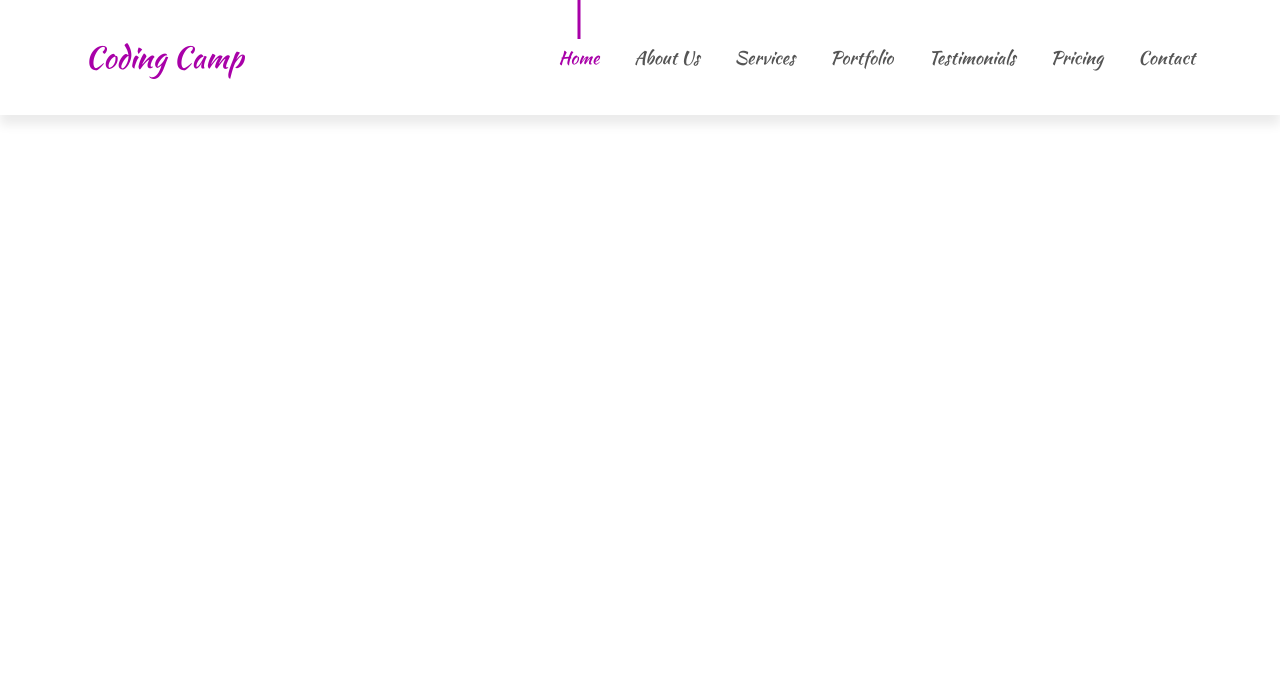
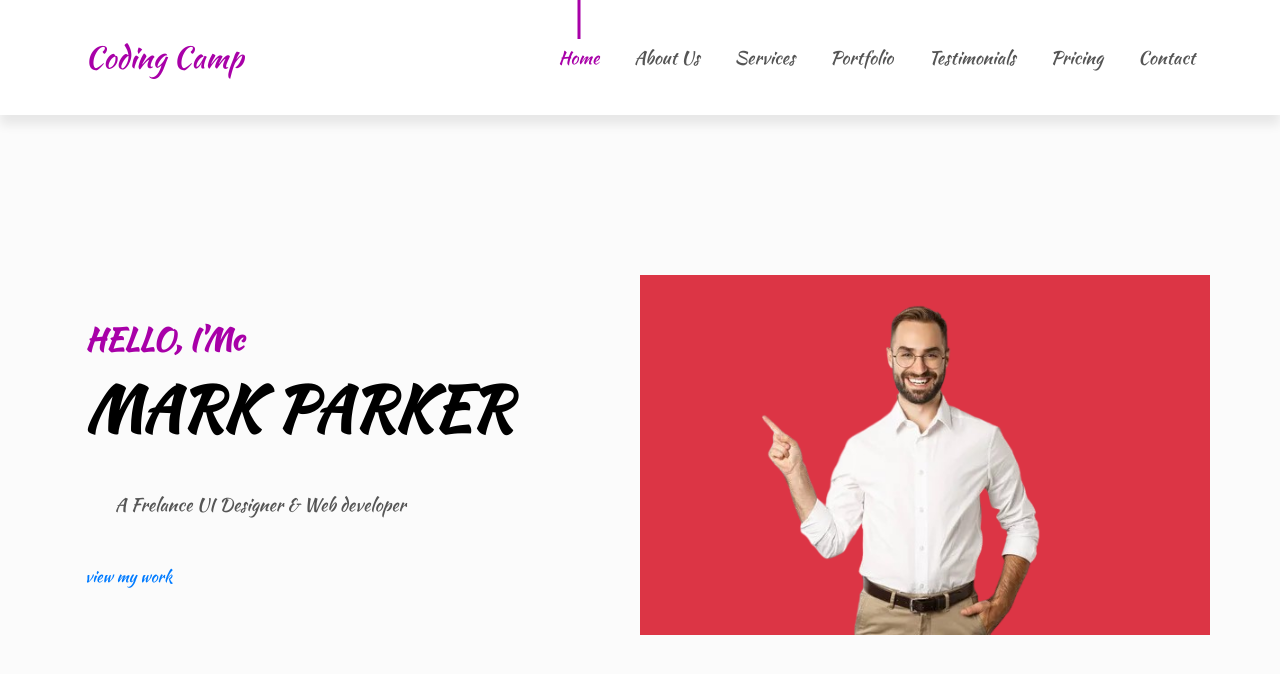
Before and after one commit to crecky07-aux/pagina-web-proyecto-final, a plain HTML site: page index.html in a window 1280 px wide. Drawn offline with Linux system fonts and the light colour scheme.

Commit message:
Add files via upload

```diff
--- a/css/style.css
+++ b/css/style.css
@@ -45,8 +45,8 @@ a,a:hover
 {
     text-decoration: none;
 }
+
 /*navbar*/
-
 .navbar
 {
      background-color: var(--white);
@@ -107,3 +107,38 @@ a,a:hover
 {
      height: 45px;
 }
+
+/* home section */
+.header-content
+ {
+    background-color: #fbfbfb;
+    height: 800px;
+    padding-top: 110px;
+    position: relative;
+    overflow: hidden;
+ }
+
+ .home-text h4
+ {
+    font-size: 30px;
+    font-weight: 600;
+    padding-bottom: 8px;
+    color: var(--main-color);
+ }
+
+ .home-text h1
+ {
+    font-size: 60px;
+    font-weight: 600;
+    padding-bottom: 8px;
+    color: var(--black-900);
+ }
+
+ .home-text p
+ {
+    font-size: 18px;
+    line-height: 28px;
+    color: var(--black-400);
+    font-weight: 300;
+    padding: 30px;
+ }
--- a/index.html
+++ b/index.html
@@ -51,7 +51,30 @@
        </div>
      </nav>
      <!--home section-->
+       <section class="home" id="home">
+     <div class="header-content d-flex align-items-center">
+       <div class="container">
+          <div class="row align-items-center">
+              <div class="col-lg-6">
+                 <div class="home-text">
+                    <h4>HELLO, I'Mc</h4>
+                    <h1>MARK PARKER</h1>
+                    <P>A Frelance UI Designer & Web developer</P>
+                    <div class="home-btn">
+                      <a href="#" class="btn-1">view my work</a>
+                    </div>
+                 </div>
+              </div>
+             <div class="col-lg-6 bg-danger">
+                <div class="home-img">
+                    <img src="imagenes/portafolio/perfil final principal.png" alt="">
 
+                </div>
+             </div>
+           </div>
+        </div>
+     </div>
+       </section>
 
 </header>
 
```
Also changed, not shown: imagenes/portafolio/perfil final principal.png (added).
